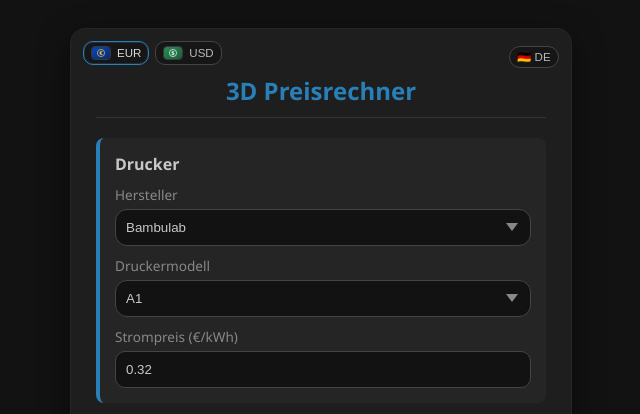
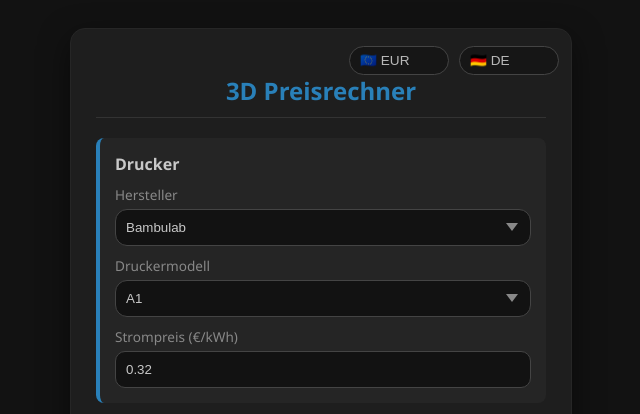
Before and after one commit to Noel-39/noel-web, a PHP site: page /rechner.html in a window 1280 px wide. Shown: the top 414 px of the page, without its empty margins (319-959 px from the left). Run offline with PHP 8.4, Linux system fonts and the light colour scheme.

Commit message:
wearungsauswahl bearbeitet 1
Co-authored-by: Copilot <copilot@github.com>

```diff
--- a/rechner-beta.css
+++ b/rechner-beta.css
@@ -34,15 +34,11 @@ select { width: 100%; padding: 10px 36px 10px 10px; margin-top: 5px; border-radi
 .hidden { display: none; }
 hr { border: 0; border-top: 1px solid #444; margin: 15px 0; }
 .info-text { font-size: 0.75em; color: #7f8c8d; text-align: center; margin-top: 5px; }
-.currency-switch { position: absolute; top: 12px; left: 12px; display: flex; gap: 6px; }
-.currency-btn { display: inline-flex; align-items: center; gap: 6px; border: 1px solid #444; background: #161616; color: #b9b9b9; padding: 4px 7px; border-radius: 10px; cursor: pointer; font-size: 0.72em; }
+.top-controls { position: absolute; top: 12px; right: 12px; display: flex; gap: 10px; align-items: center; }
+.language-select select { background: #161616; color: #b9b9b9; border: 1px solid #444; border-radius: 20px; padding: 6px 10px; font-size: 0.85em; cursor: pointer; min-width: 100px; }
+.language-select select:focus { outline: none; border-color: #2980b9; }
+.currency-switch { display: inline-flex; gap: 6px; }
+.currency-btn { display: inline-flex; align-items: center; gap: 6px; border: 1px solid #444; background: #161616; color: #b9b9b9; padding: 6px 10px; border-radius: 20px; cursor: pointer; font-size: 0.85em; min-width: 75px; }
 .currency-btn img { width: 18px; height: 12px; object-fit: cover; border-radius: 4px; border: 1px solid rgba(255,255,255,0.15); }
 .currency-btn.active { border-color: #2980b9; color: #d7d7d7; box-shadow: 0 0 0 1px rgba(41, 128, 185, 0.25) inset; }
-.lang-switch { position: absolute; top: 12px; right: 12px; display: flex; gap: 6px; }
-.lang-btn { display: inline-flex; align-items: center; gap: 6px; border: 1px solid #444; background: #161616; color: #b9b9b9; padding: 4px 7px; border-radius: 10px; cursor: pointer; font-size: 0.72em; }
-.lang-btn img { width: 18px; height: 12px; object-fit: cover; border-radius: 4px; border: 1px solid rgba(255,255,255,0.15); }
-.lang-btn.active { border-color: #2980b9; color: #d7d7d7; box-shadow: 0 0 0 1px rgba(41, 128, 185, 0.25) inset; }
-
-.top-controls { position: absolute; top: 12px; right: 12px; display: flex; gap: 10px; align-items: center; }
-.language-select select { background: #161616; color: #b9b9b9; border: 1px solid #444; border-radius: 20px; padding: 4px 7px; font-size: 0.72em; cursor: pointer; }
-.language-select select:focus { outline: none; border-color: #2980b9; }
+.currency-btn:hover { background: #232323; }
--- a/rechner.html
+++ b/rechner.html
@@ -9,17 +9,13 @@
 <body>
 
 <div class="card">
-    <div class="currency-switch">
-        <button class="currency-btn active" id="currEur" type="button" onclick="setCurrency('EUR')">
-            <img src="Euro.svg" alt="Euro">
-            EUR
-        </button>
-        <button class="currency-btn" id="currUsd" type="button" onclick="setCurrency('USD')">
-            <img src="Dollar.svg" alt="US Dollar">
-            USD
-        </button>
-    </div>
     <div class="top-controls">
+        <div class="language-select">
+            <select id="currencySelect" onchange="setCurrency(this.value)">
+                <option value="EUR">🇪🇺 EUR</option>
+                <option value="USD">🇺🇸 USD</option>
+            </select>
+        </div>
         <div class="language-select">
             <select id="languageSelect" onchange="setLanguage(this.value)">
                 <option value="de">🇩🇪 DE</option>
--- a/script.js
+++ b/script.js
@@ -274,8 +274,8 @@ function setCurrency(currency) {
         updateMoneyLabels();
         updateMaterialOptionLabels();
         initCustomSelects();
-        document.getElementById('currEur').classList.toggle('active', currentCurrency === 'EUR');
-        document.getElementById('currUsd').classList.toggle('active', currentCurrency === 'USD');
+        const currencySelect = document.getElementById('currencySelect');
+        if (currencySelect) currencySelect.value = currentCurrency;
         return;
     }
 
@@ -320,8 +320,8 @@ function setCurrency(currency) {
     initCustomSelects();
     const tCurr = translations[currentLanguage];
     document.getElementById('roundInfo').innerText = tCurr.roundInfo.replace('{symbol}', getCurrencySymbol());
-    document.getElementById('currEur').classList.toggle('active', currentCurrency === 'EUR');
-    document.getElementById('currUsd').classList.toggle('active', currentCurrency === 'USD');
+    const currencySelect = document.getElementById('currencySelect');
+    if (currencySelect) currencySelect.value = currentCurrency;
 
     if (document.getElementById('ausgabe').style.display !== 'none') rechnen();
 }
```
